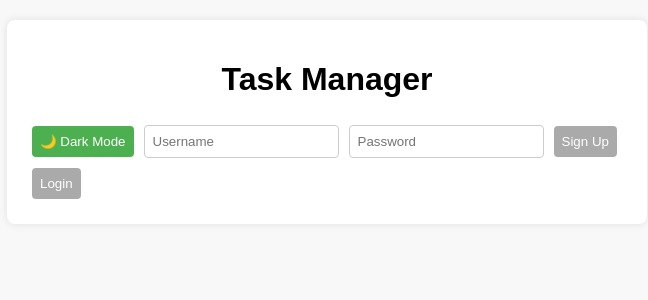
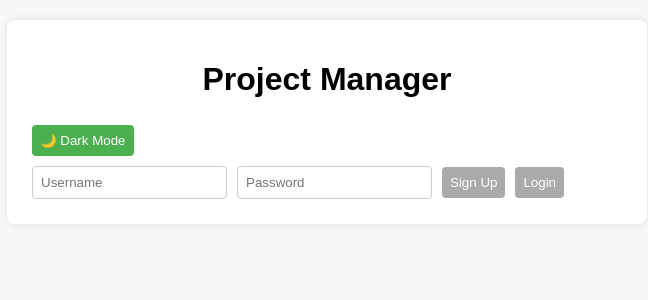
Before and after one commit to AndrewHulme88/project-planner, a React (Create React App) app in the folder frontend/: page / in a window 1280 px wide. Shown: the top 300 px of the page, without its empty margins (313-961 px from the left). Built offline with nearby package versions, Linux system fonts and the light colour scheme.

Commit message:
Can now save dark mode status to local storage

```diff
--- a/frontend/src/App.js
+++ b/frontend/src/App.js
@@ -12,7 +12,9 @@ function App() {
   const [editingTaskId, setEditingTaskId] = useState(null);
   const [editingText, setEditingText] = useState("");
   const [filter, setFilter] = useState("all");
-  const [darkMode, setDarkMode] = useState(false);
+  const [darkMode, setDarkMode] = useState(() => {
+    return localStorage.getItem("darkMode") === "true";
+  });
 
   const handleRegister = async () => {
     if (!formUsername || !formPassword) {
@@ -61,6 +63,7 @@ function App() {
 
   useEffect(() => {
     document.body.className = darkMode ? "dark" : "";
+    localStorage.setItem("darkMode", darkMode);
   }, [darkMode]);
 
   const addTask = () => {
@@ -138,10 +141,12 @@ function App() {
 
   return (
     <div className='container'>
-      <h1>Task Manager</h1>
-      <button onClick={() => setDarkMode(!darkMode)}>
-        {darkMode ? "☀️ Light Mode" : "🌙 Dark Mode"}
-      </button>
+      <h1>Project Manager</h1>
+      <div>
+        <button onClick={() => setDarkMode(!darkMode)}>
+          {darkMode ? "☀️ Light Mode" : "🌙 Dark Mode"}
+        </button>
+      </div>
       {token ? (
         <>
           {errorMsg && <p style={{ color: "red" }}>{errorMsg}</p>}
```
